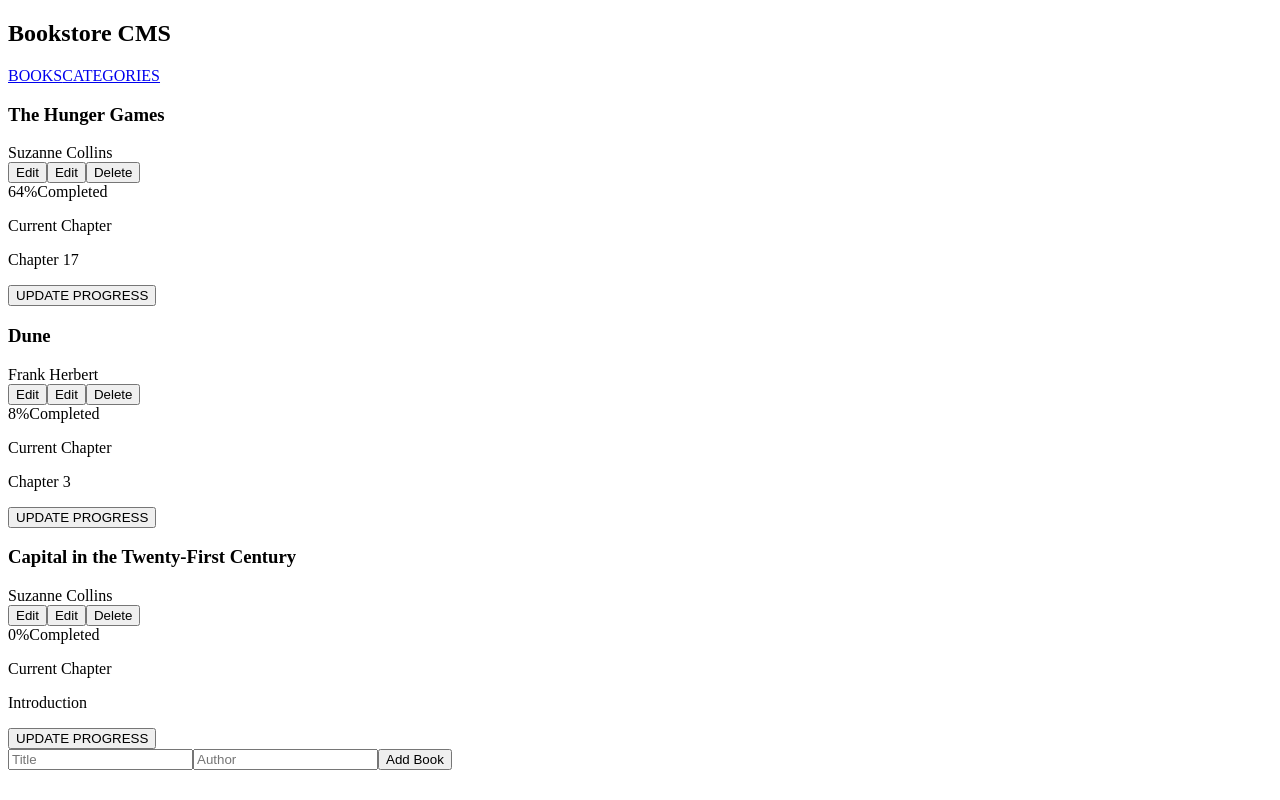
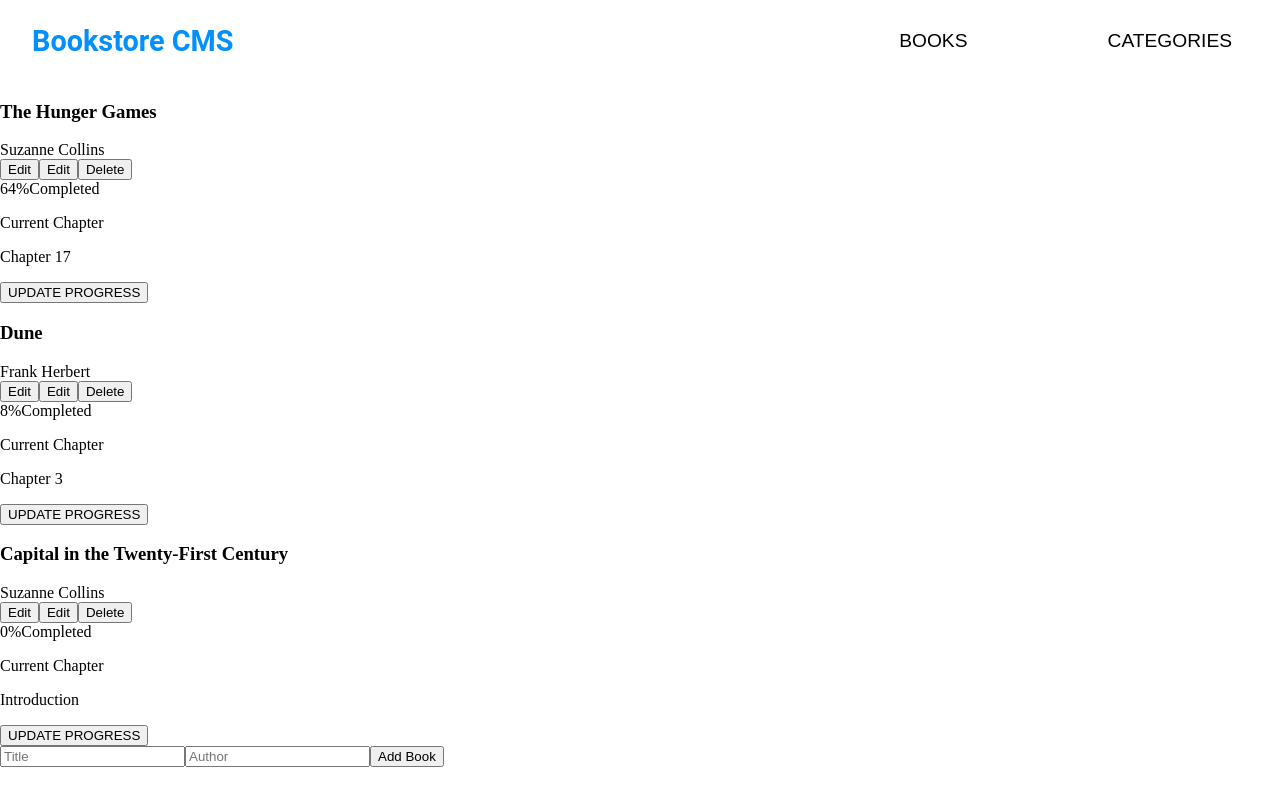
Before and after one commit to shuja-shah/Bookstore-CMS, a React (Create React App) app: page / in a window 1280 px wide. Built offline with nearby package versions, Linux system fonts and the light colour scheme.

Commit message:
Styled Nav

```diff
--- a/src/index.js
+++ b/src/index.js
@@ -1,5 +1,6 @@
 import React from 'react';
 import { createRoot } from 'react-dom/client';
 import App from './App';
+import './style.css';
 
 createRoot(document.getElementById('root')).render(<App />);
--- a/src/style.css
+++ b/src/style.css
@@ -0,0 +1,33 @@
+body {
+    margin: 0;
+    padding: 0;
+}
+
+nav {
+    display: flex;
+    justify-content: space-between;
+    align-items: center;
+    padding: 0 2rem;
+}
+
+.logo {
+    font-size: 1.8rem;
+    font-weight: bold;
+    color:#0290FF;
+    font-family: 'Roboto' , sans-serif;
+}
+
+.NavLinks {
+    display: flex;
+    justify-content: space-between;
+    align-items: center;
+    width: 30%;
+}
+
+.NavLinks a {
+    text-decoration: none;
+    color: #000;
+    font-size: 1.2rem;
+    font-family: 'Poppins' , sans-serif;
+    padding: 0 1rem;
+}
```
